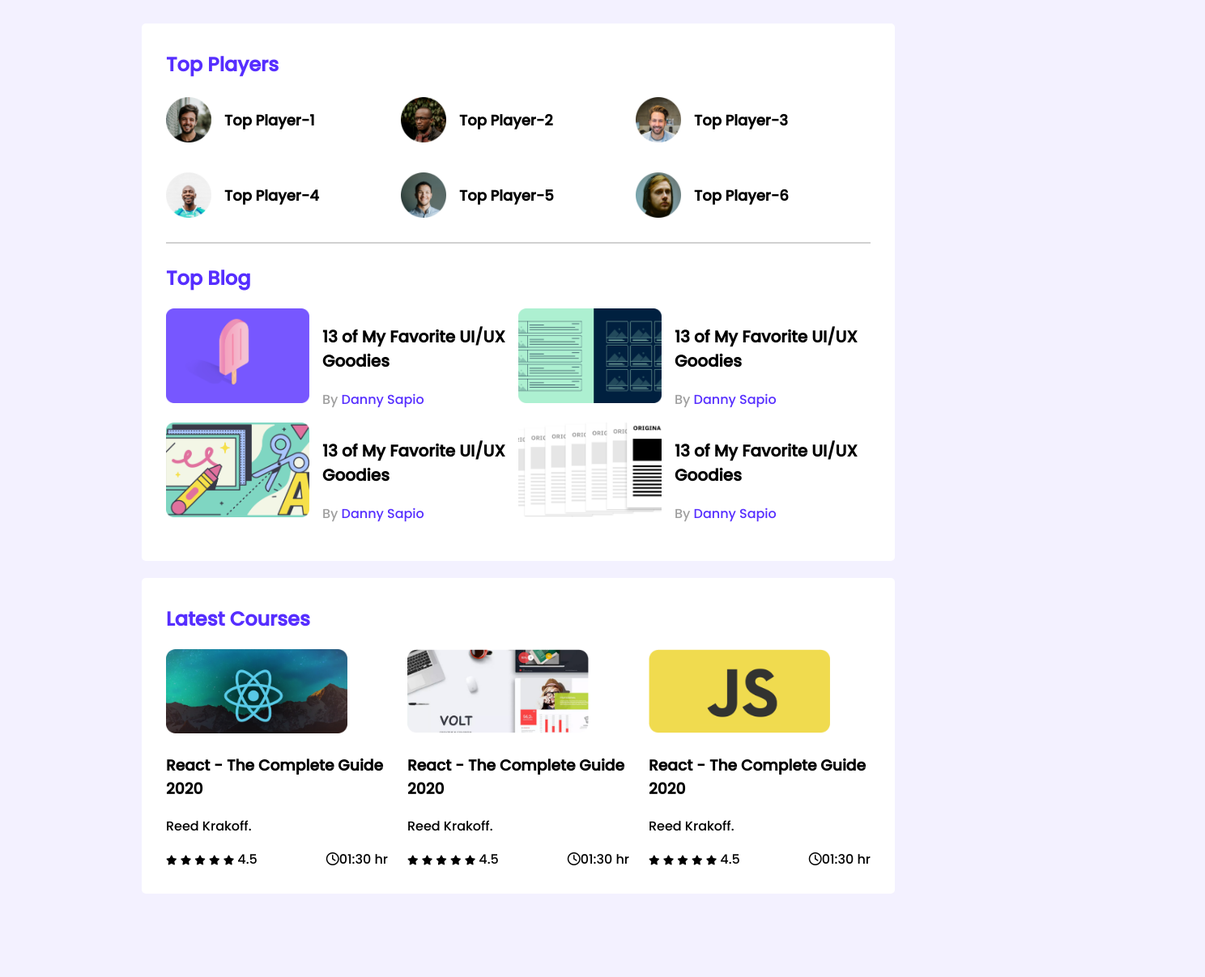
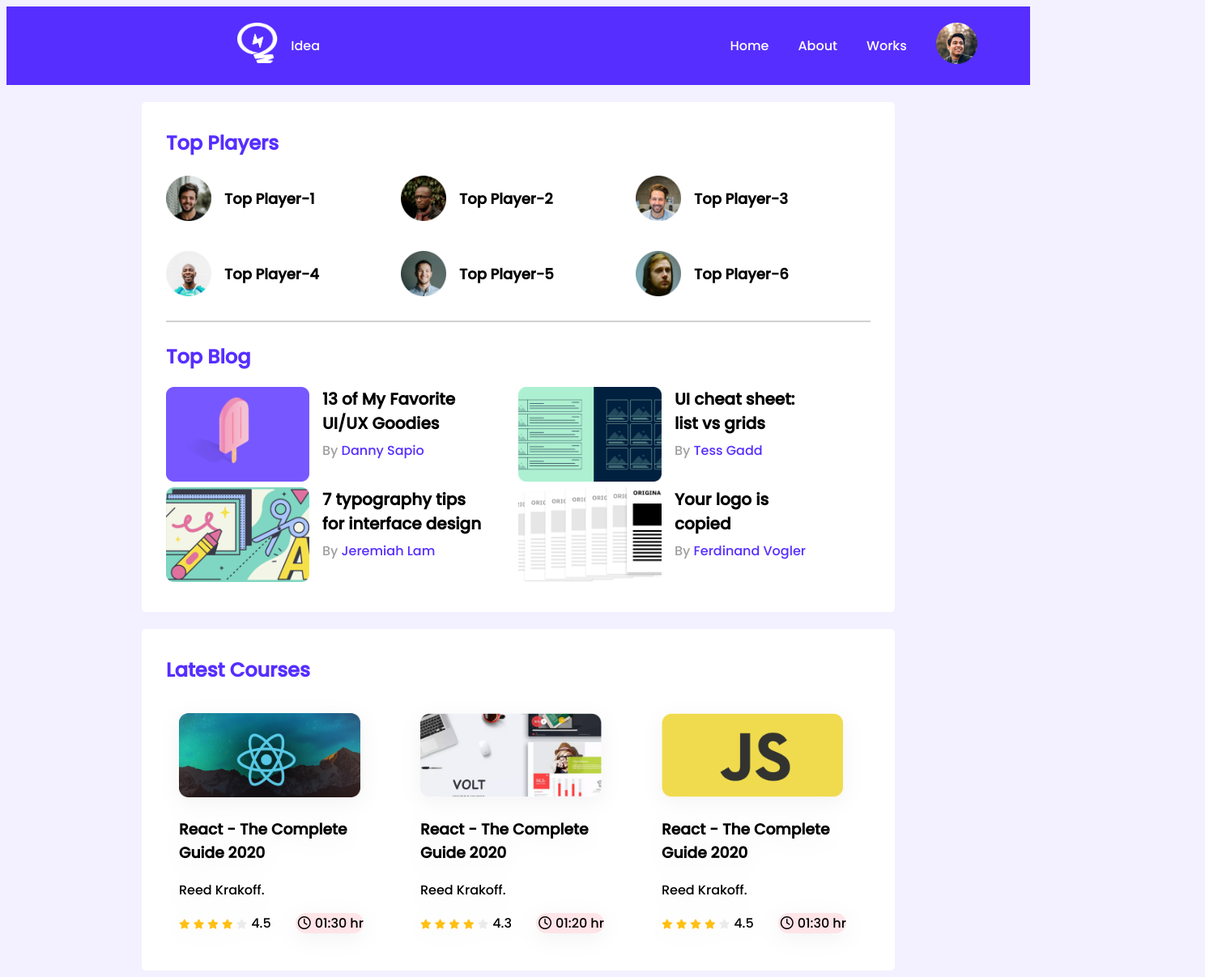
Before and after one commit to Aklima-akter/leader-board, a plain HTML site: page index.html in a window 1280 px wide. Shown: the whole page at 81% size, 1488 px wide, since content can reach past the window. Before the commit the page ends 1112 px from the top, so only its background shows below. Drawn offline with Linux system fonts and the light colour scheme.

Commit message:
last commit

```diff
--- a/index.html
+++ b/index.html
@@ -14,8 +14,21 @@
 
 <body>
     <!-- header start -->
-    <header>
-
+    <header class="header">
+        <nav>
+            <ul class="menu">
+                <div class="first-1">
+                    <li><a href="#"> <img src="images/icons/logo.png" alt=""></a></li>
+                    <li><a href="#">Idea</a></li>
+                </div>
+                <div class="first-2">
+                    <li><a href="#">Home</a></li>
+                    <li><a href="#">About</a></li>
+                    <li><a href="#">Works</a></li>
+                    <li><a href="#"> <img src="images/icons/profile.png" alt=""></a></li>
+                </div>
+            </ul>
+        </nav>
     </header>
     <!-- header end -->
     <main>
@@ -59,7 +72,7 @@
                             <img src="images/blogs/blog-1.png" alt="">
                         </div>
                         <div class="blog-info">
-                            <h3 class="blog-title">13 of My Favorite UI/UX Goodies</h3>
+                            <h3 class="blog-title">13 of My Favorite <br> UI/UX Goodies</h3>
                             <p class="blog-author">By <a href="#">Danny Sapio</a></p>
                         </div>
                     </article>
@@ -68,8 +81,9 @@
                             <img src="images/blogs/blog-2.png" alt="">
                         </div>
                         <div class="blog-info">
-                            <h3 class="blog-title">13 of My Favorite UI/UX Goodies</h3>
-                            <p class="blog-author">By <a href="#">Danny Sapio</a></p>
+                            <h3 class="blog-title">UI cheat sheet: <br>
+                                list vs grids</h3>
+                            <p class="blog-author">By <a href="#">Tess Gadd</a></p>
                         </div>
                     </article>
                     <article class="blog">
@@ -77,8 +91,9 @@
                             <img src="images/blogs/blog-3.png" alt="">
                         </div>
                         <div class="blog-info">
-                            <h3 class="blog-title">13 of My Favorite UI/UX Goodies</h3>
-                            <p class="blog-author">By <a href="#">Danny Sapio</a></p>
+                            <h3 class="blog-title">7 typography tips <br>
+                                for interface design</h3>
+                            <p class="blog-author">By <a href="#">Jeremiah Lam</a></p>
                         </div>
                     </article>
                     <article class="blog">
@@ -86,8 +101,9 @@
                             <img src="images/blogs/blog-4.png" alt="">
                         </div>
                         <div class="blog-info">
-                            <h3 class="blog-title">13 of My Favorite UI/UX Goodies</h3>
-                            <p class="blog-author">By <a href="#">Danny Sapio</a></p>
+                            <h3 class="blog-title">Your logo is <br>
+                                copied</h3>
+                            <p class="blog-author">By <a href="#">Ferdinand Vogler</a></p>
                         </div>
                     </article>
                 </div>
@@ -106,13 +122,13 @@
                         <p class="course-author">Reed Krakoff.</p>
                         <div class="course-info">
                             <div>
-                                <i class="fas fa-star"></i>
-                                <i class="fas fa-star"></i>
-                                <i class="fas fa-star"></i>
-                                <i class="fas fa-star"></i>
-                                <i class="fas fa-star"></i>
-                                <span>4.5</span>
+                                <i class="fas fa-star filled"></i>
+                                <i class="fas fa-star filled"></i>
+                                <i class="fas fa-star filled"></i>
+                                <i class="fas fa-star filled"></i>
+                                <i class="fas fa-star empty"></i>
                             </div>
+                            <div><span>4.5</span></div>
                             <div class="course-duration">
                                 <i class="far fa-clock"></i>01:30 hr
                             </div>
@@ -128,15 +144,15 @@
                         <p class="course-author">Reed Krakoff.</p>
                         <div class="course-info">
                             <div>
-                                <i class="fas fa-star"></i>
-                                <i class="fas fa-star"></i>
-                                <i class="fas fa-star"></i>
-                                <i class="fas fa-star"></i>
-                                <i class="fas fa-star"></i>
-                                <span>4.5</span>
+                                <i class="fas fa-star filled"></i>
+                                <i class="fas fa-star filled"></i>
+                                <i class="fas fa-star filled"></i>
+                                <i class="fas fa-star filled"></i>
+                                <i class="fas fa-star empty"></i>
                             </div>
+                            <div><span>4.3</span></div>
                             <div class="course-duration">
-                                <i class="far fa-clock"></i>01:30 hr
+                                <i class="far fa-clock"></i>01:20 hr
                             </div>
                         </div>
                     </div>
@@ -150,13 +166,13 @@
                         <p class="course-author">Reed Krakoff.</p>
                         <div class="course-info">
                             <div>
-                                <i class="fas fa-star"></i>
-                                <i class="fas fa-star"></i>
-                                <i class="fas fa-star"></i>
-                                <i class="fas fa-star"></i>
-                                <i class="fas fa-star"></i>
-                                <span>4.5</span>
+                                <i class="fas fa-star filled"></i>
+                                <i class="fas fa-star filled"></i>
+                                <i class="fas fa-star filled"></i>
+                                <i class="fas fa-star filled"></i>
+                                <i class="fas fa-star empty"></i>
                             </div>
+                            <div><span>4.5</span></div>
                             <div class="course-duration">
                                 <i class="far fa-clock"></i>01:30 hr
                             </div>
--- a/styles/style.css
+++ b/styles/style.css
@@ -10,12 +10,62 @@ main{
     flex-direction: column;
     align-items: center;
 }
+
 .container{
     background-color: #FFFFFF;
     width: 870px;
     padding: 30px;
     margin-top: 21px;
     border-radius: 5px;
+}
+/* header start */
+.header{
+    background-color: #562EFF;
+
+
+}
+.menu{
+    list-style: none;
+    display: flex;
+    grid-template-columns: repeat(2, 1fr);
+    width: 1440px;
+    margin: auto;
+    justify-content: space-around;
+}
+.first-1{
+    display: flex;
+    grid-template-columns: repeat(2, 1fr);
+    padding-top: 20px;
+    padding-bottom: 20px;
+    align-items: center;
+
+}
+.first-1 a{
+    padding-right: 16px;
+
+}
+.first-2 a{
+    padding-right: 36px;
+}
+.first-2{
+    display: flex;
+
+    align-items: center;
+
+
+}
+.first-1 img{
+    width: 50px;
+    height: 50px;
+}
+.menu a{
+    text-decoration: none;
+    color: #FFFFFF;
+    font-size: 16px;
+
+}
+nav img{
+
 }
 /* top players start */
 .top-players{
@@ -64,10 +114,14 @@ hr{
 }
 .blog-title{
     font-size: 20px;
+    margin-bottom: 6px;
+    margin-top: 0;
+
 }
 .blog-author{
     color: #9F9F9F;
     font-size: 16px;
+    margin-top: 0;
 }
 .blog-author a{
     text-decoration: none;
@@ -83,6 +137,10 @@ Courses style start
     grid-column-gap: 24px;
 
 }
+.course{
+    filter: drop-shadow(0 6px 13px rgba(0, 0, 0, 0.05));
+    padding: 16px;
+}
 .course-banner img{
     width: 224px;
     height: 104px;
@@ -90,7 +148,7 @@ Courses style start
 .course-info{
     display: flex;
     align-items: center;
-    justify-content: space-between;
+    justify-content: flex-start;
 }
 .fa-star{
     font-size: 12px;
@@ -100,7 +158,21 @@ Courses style start
 }
 .fa-star.empty{
     color: #AEAEAE;
+    padding-right: 5px;
+    opacity: 0.25;
 }
+.fa-clock{
+    margin-left: 3px;
+    padding-right: 5px;
+}
+span{
+    margin-right: 30px;
+}
+.course-duration{
+    background-color: #FFE4E8;
+    border-radius: 15px;
+}
+
 
 /*--------------
   Media Queries
```
